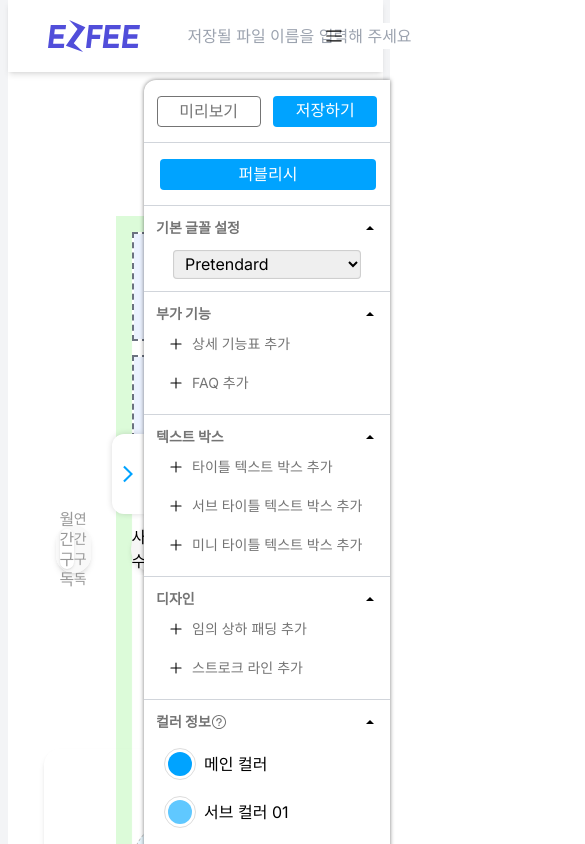
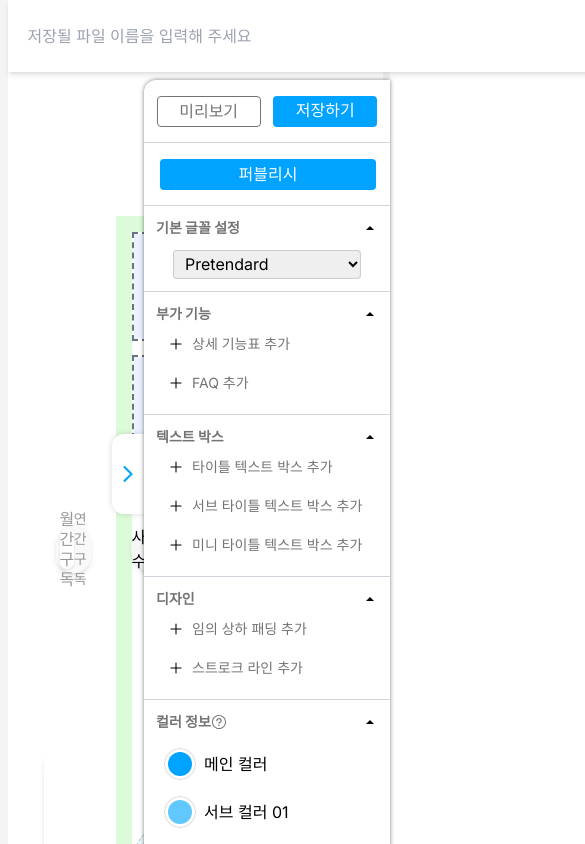
Before and after one commit to minki-dev/PRIETAG_FE, a Next.js app: page /editTemplate in a window 390 px wide. Shown: the top 844 px of the page, 585 px wide, since content can reach past the window. Built offline with nearby package versions, Linux system fonts and the light colour scheme; a web font is replaced by a local one.

Commit message:
💄 design: 반응형 맞춰 이미지 크기 수정

```diff
--- a/components/footer/Footer.tsx
+++ b/components/footer/Footer.tsx
@@ -5,13 +5,14 @@ function Footer() {
 	return (
 		<div className=" shadow-[0_-1px_5px_rgba(0, 0, 0, 0.25)] relative  h-[740px] w-full  justify-between  bg-white px-[20px] py-[40px] text-[14px] shadow sm:flex sm:h-[316px] sm:flex-row   sm:px-[120px] xl:px-[240px] xl:text-[16px]">
 			<div className=" w-full min-w-[300px] sm:h-[216px] sm:w-[281px] xl:w-[341px] ">
-				<Image
-					src="/img/ezfee.svg"
-					alt="로고 이미지"
-					width={140.72}
-					height={48}
-					className="mb-[38px]"
-				/>{' '}
+				<div className="relative h-[36px] w-[106px] sm:h-[48px] sm:w-[142px]">
+					<Image
+						src="/img/ezfee.svg"
+						alt="로고 이미지"
+						fill
+						className="mb-[38px]"
+					/>{' '}
+				</div>
 				<div className="flex h-[85px] w-full flex-col justify-between xl:h-[94px]">
 					<div className="font-bold">주식회사 질링스</div>
 					<div>서울특별시 관악구 청룡 5길 55, 질링스 빌딩 505호</div>
@@ -73,7 +74,3 @@ function Footer() {
 }
 
 export default Footer;
-
-{
-	/* <div className="shadow-[0_-1px_5px_rgba(0, 0, 0, 0.25)] flex h-[740px] w-full justify-between bg-white px-[20px] shadow"> */
-}
--- a/components/header/HomeHeader.tsx
+++ b/components/header/HomeHeader.tsx
@@ -16,13 +16,14 @@ function HomeHeader() {
 			</div>
 			<div className="shadow-[0_1px_3px_rgba(0, 0, 0, 0.15)] absolute z-20 flex h-[72px] w-full items-center justify-center bg-[#FFF] shadow">
 				<div className="flex h-full w-full items-center justify-between px-[20px] sm:w-[calc(100%-240px)] sm:px-0 xl:w-[calc(100%-80px)]  ">
-					<div className=" min-w-[100px]">
+					<div className=" relative h-[18px] w-[53px] sm:h-[32px] sm:w-[93px] xl:h-[32px] xl:w-[94px]  ">
 						{' '}
 						<Image
 							src="/img/ezfee.svg"
 							alt="로고 이미지"
-							width={93.81}
-							height={32}
+							// width={93.81}
+							// height={32}
+							fill={true}
 						/>{' '}
 					</div>
 					<div className=" h-[72px] min-w-[240px] shrink-0">
--- a/components/header/TemplateHeader.tsx
+++ b/components/header/TemplateHeader.tsx
@@ -14,18 +14,22 @@ export default function TemplateHeader() {
 	const { dispatch: configDispatch } = useConfig();
 
 	return (
-		<div className="relative  h-[72px] w-full">
+		<div className="relative  h-[72px] w-full min-w-[1280px]">
 			<div className="shadow-[0_1px_3px_rgba(0, 0, 0, 0.15)] absolute top-0 z-20 h-[72px] w-full bg-[#FFF] shadow-md">
+				<div className="flex h-full w-full items-center px-[20px]">
+					<div className=" relative  cursor-pointer sm:h-[32px] sm:w-[93px] xl:h-[32px] xl:w-[94px]">
 						<Image
-					src="/img/ezfee.svg"
-					alt="dd"
-					width={93.81}
-					height={32}
+							src="/img/upload_logo.svg"
+							alt="로고 이미지"
+							// width={93.81}
+							// height={32}
+							fill
 							className="absolute left-[40px] top-[20px]"
 						/>
+					</div>
 					<input
 						placeholder="저장될 파일 이름을 입력해 주세요"
-					className="color-[#747474] absolute left-[180px] top-[calc(50%-26px/2)] flex h-[26px] w-[260px] items-center justify-center text-base font-normal leading-[26px] focus:outline-none"
+						className="color-[#747474]  min-w-1/2 top-[calc(50%-26px/2)] flex h-[26px] w-[260px] cursor-pointer items-center justify-center text-base font-normal leading-[26px] focus:outline-none"
 					/>{' '}
 					<RxHamburgerMenu
 						className=" absolute right-[40px]  top-[calc(50%-18px/2)] h-[18px] w-[18px] cursor-pointer rounded-[3px] hover:text-[#00A3FF]"
@@ -59,7 +63,8 @@ export default function TemplateHeader() {
 							</li>
 						</ul>
 					</nav>
-			) : null}
+				) : null}{' '}
+			</div>
 		</div>
 	);
 }
```
Lines whose indentation alone changed are shown as unchanged.
